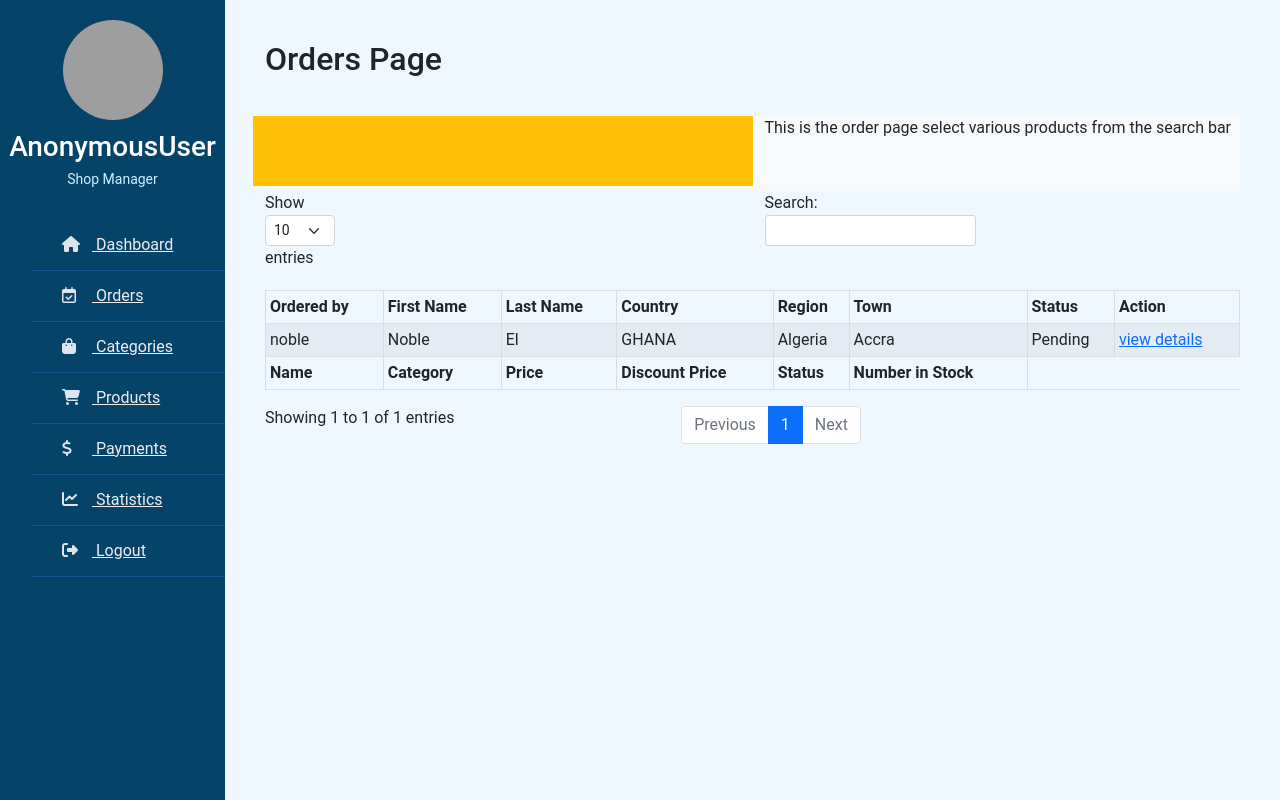
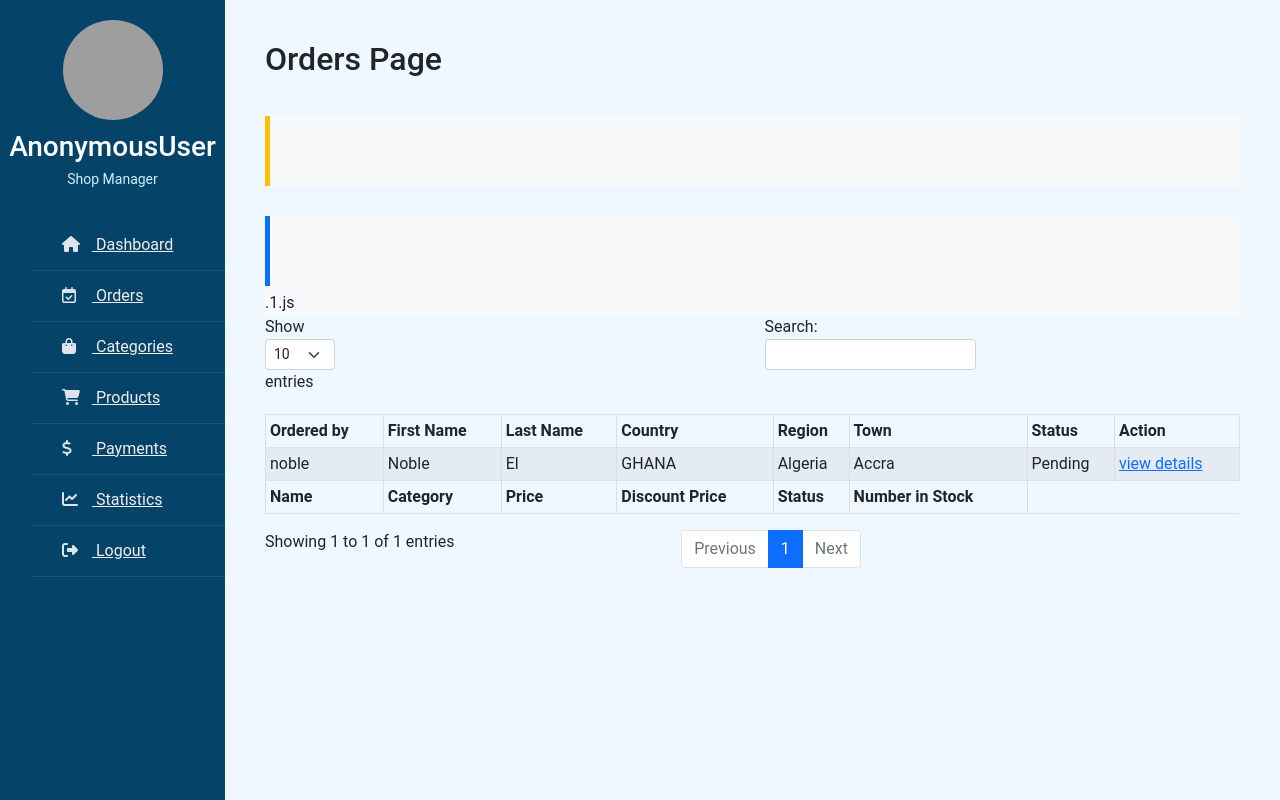
Before and after one commit to Edkofifi/grocery, a Django app: page /order/ in a window 1280 px wide. Run offline with Django 4.2, Linux system fonts and the light colour scheme; data comes from the database, SQL or seed files in the repository; parts of the project's set-up code (start-up, migrations or seed data) failed here and were passed over; some libraries are stand-ins or nearby versions; grey boxes are pictures that could not be loaded.

Commit message:
orderlist

```diff
--- a/templates/admin_dashboard/orderlist.html
+++ b/templates/admin_dashboard/orderlist.html
@@ -26,11 +26,11 @@
 
 
         <div class="subcontainer_dashboard bg-light">
-            <div class="row">
-              <div class="vr bg-warning col" style="height: 70px;width: 1 rem; margin-bottom: 5px;"></div>
-              <div class="col">This is the order page select various products from the search bar</div>
-            </div>
+            <div class="vr bg-warning" style="height: 70px;width: 5px; margin-bottom: 5px;"></div>
         </div>
+        <div class="subcontainer_dashboard bg-light">
+          <div class="vr bg-primary" style="height: 70px;width: 5px; margin-bottom: 5px;"></div>
+         .1.js</div>
 
         <table id="dtBasicExample" class="table table-striped table-bordered table-sm" cellspacing="0" width="100%">
 
```
